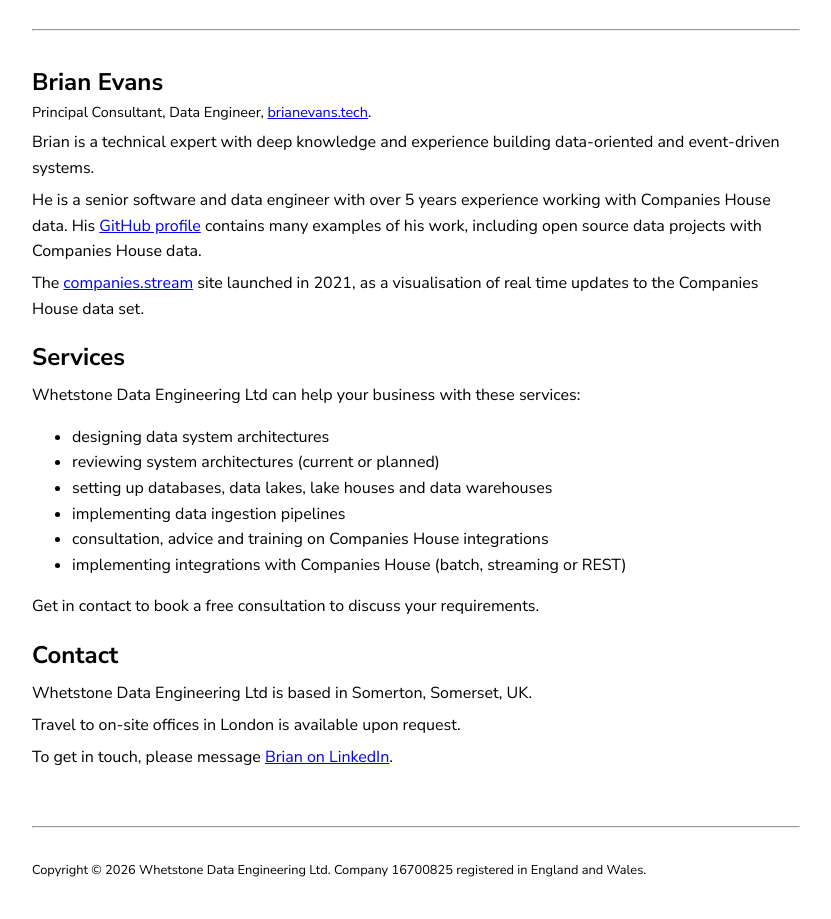
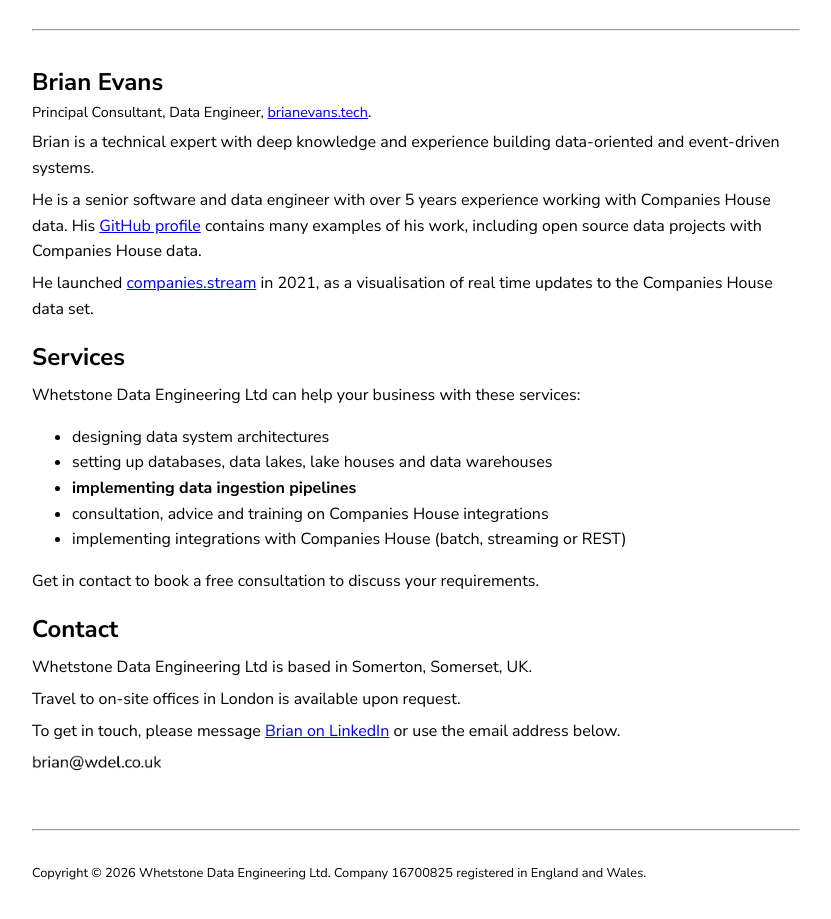
Before and after one commit to mrbrianevans/wdel.co.uk, a website with bundled scripts: page index.html in a window 1280 px wide. Shown: the part 155-1074 px from the top of the page, without its empty margins (224-1055 px from the left). Built offline with nearby package versions, Linux system fonts and the light colour scheme.

Commit message:
Add email address to contact section
Using image to avoid spam

```diff
--- a/index.html
+++ b/index.html
@@ -33,7 +33,7 @@
             open source data projects with Companies House data.
         </p>
         <p>
-            The <a href="https://companies.stream">companies.stream</a> site launched in 2021, as a visualisation of
+            He launched <a href="https://companies.stream">companies.stream</a> in 2021, as a visualisation of
             real
             time updates to the Companies House data set.
         </p>
@@ -44,9 +44,8 @@
         <p>Whetstone Data Engineering Ltd can help your business with these services:</p>
         <ul>
             <li>designing data system architectures</li>
-            <li>reviewing system architectures (current or planned)</li>
             <li>setting up databases, data lakes, lake houses and data warehouses</li>
-            <li>implementing data ingestion pipelines</li>
+            <li style="font-weight: bold">implementing data ingestion pipelines</li>
             <li>consultation, advice and training on Companies House integrations</li>
             <li>implementing integrations with Companies House (batch, streaming or REST)</li>
         </ul>
@@ -58,8 +57,9 @@
         <h2>Contact</h2>
         <p>Whetstone Data Engineering Ltd is based in Somerton, Somerset, UK.</p>
         <p>Travel to on-site offices in London is available upon request.</p>
-        <p>To get in touch, please message <a href="https://www.linkedin.com/in/brianevanstech/">Brian on LinkedIn</a>.
+        <p>To get in touch, please message <a href="https://www.linkedin.com/in/brianevanstech/">Brian on LinkedIn</a> or use the email address below.
         </p>
+        <img src="assets/email.png" alt="Email address" style="display: block; height: 1.4em; user-select: none; cursor: crosshair" draggable="false">
     </section>
 
 
```
Also changed, not shown: assets/email.png (added), 1 other file.
